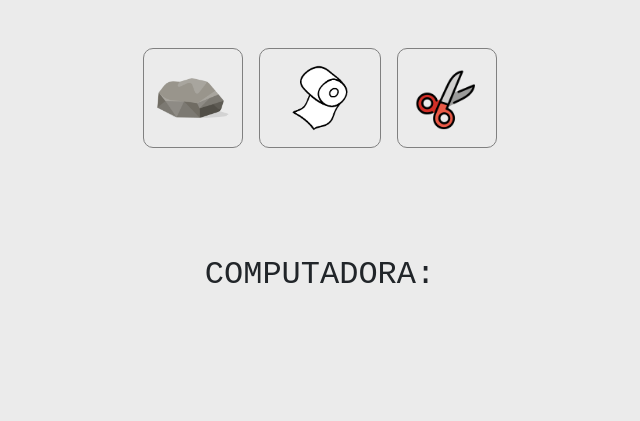
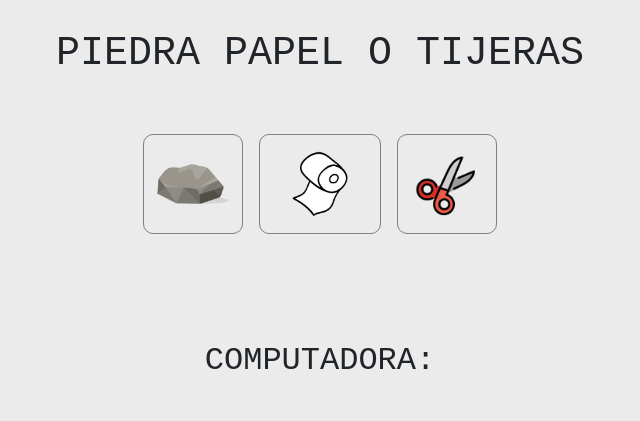
Before and after one commit to valentinaconde/piedrapapeltijera, a plain HTML site: page index.html in a window 1280 px wide. Shown: the whole page, without its empty margins (320-960 px from the left). Drawn offline with nearby package versions, Linux system fonts and the light colour scheme; some packages are replaced by stand-ins of ours; a script that the page names is missing.

```diff
--- a/index.html
+++ b/index.html
@@ -19,6 +19,7 @@
 </head>
 
 <body>
+    <h1>PIEDRA PAPEL O TIJERAS</h1>
     <div id="juego">
         <div class="piedra">
             <img src="imagenes/piedra.png" alt="piedra" class="imagenes m-2" id="piedra">
--- a/styles.css
+++ b/styles.css
@@ -1,5 +1,10 @@
 body{
     background-color: rgb(235, 235, 235);
+    display: flex;
+    flex-direction: column;
+    align-items: center;
+    font-family: 'Courier New', Courier, monospace;
+    padding: 30px;
 }
 
 h2{
```
